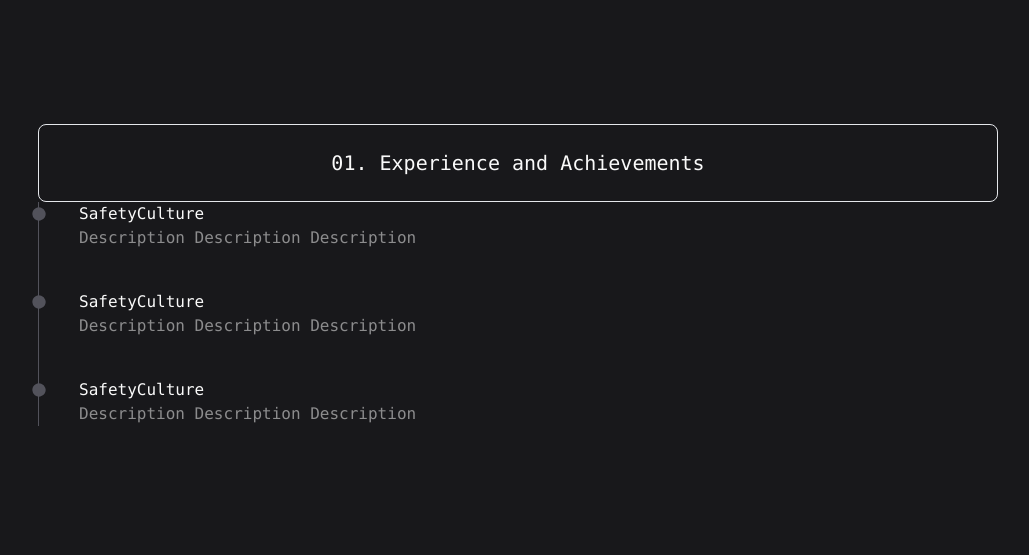
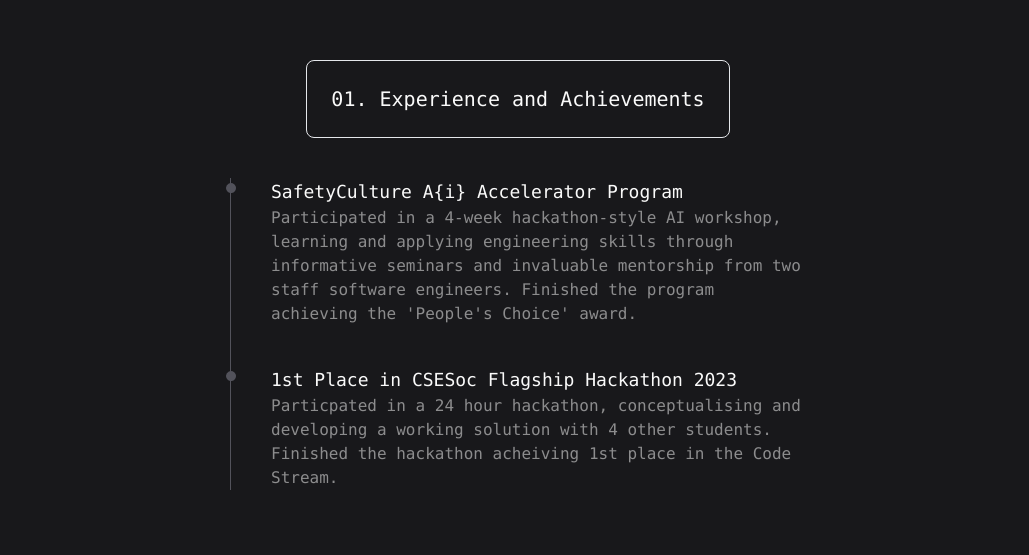
Before and after one commit to ddannyll/horizon, a React (Vite) app: page / in a window 1280 px wide. Shown: the part 1925-2480 px from the top of the page, without its empty margins (122-1151 px from the left). Built offline with nearby package versions, Linux system fonts and the light colour scheme.

Commit message:
refactor timeline

```diff
--- a/src/components/Experience.jsx
+++ b/src/components/Experience.jsx
@@ -1,27 +1,22 @@
-import { IconCircle, IconCircleFilled } from "@tabler/icons-react";
 import Header from "./Header";
+import Timeline from "./Timeline";
 
 export default function Experience () {
-   return <section className="container mx-auto min-h-screen flex flex-col justify-center align-center">
+   return <section className="container mx-auto min-h-screen flex flex-col justify-center items-center gap-10">
     <Header>
       01. Experience and Achievements
     </Header>
-    <ul className="border-l border-zinc-600 flex flex-col gap-10">
-      <li className="relative ml-10">
-        <h3>SafetyCulture</h3>
-        <p className="text-white/50">Description Description Description </p>
-        <IconCircleFilled className="text-zinc-600 absolute w-4 h-4 -left-10 top-1 -translate-x-1/2"></IconCircleFilled>
-      </li>
-      <li className="relative ml-10">
-        <h3>SafetyCulture</h3>
-        <p className="text-white/50">Description Description Description </p>
-        <IconCircleFilled className="text-zinc-600 absolute w-4 h-4 -left-10 top-1 -translate-x-1/2"></IconCircleFilled>
-      </li>
-      <li className="relative ml-10">
-        <h3>SafetyCulture</h3>
-        <p className="text-white/50">Description Description Description </p>
-        <IconCircleFilled className="text-zinc-600 absolute w-4 h-4 -left-10 top-1 -translate-x-1/2"></IconCircleFilled>
-      </li>
-    </ul>
+    <Timeline
+      nodes={[
+        {
+          title: "SafetyCulture A{i} Accelerator Program",
+          description: "Participated in a 4-week hackathon-style AI workshop, learning and applying engineering skills through informative seminars and invaluable mentorship from two staff software engineers. Finished the program achieving the 'People's Choice' award."
+        },
+        {
+          title: "1st Place in CSESoc Flagship Hackathon 2023",
+          description:"Particpated in a 24 hour hackathon, conceptualising and developing a working solution with 4 other students. Finished the hackathon acheiving 1st place in the Code Stream."
+        }
+      ]}
+    />
   </section>
 }
--- /dev/null
+++ b/src/components/Timeline.jsx
@@ -0,0 +1,14 @@
+import { IconCircleFilled } from "@tabler/icons-react"
+import {cn} from "../lib/util"
+
+export default function Timeline({nodes, className}) {
+  return <ul className={cn("max-w-xl border-l border-zinc-600 flex flex-col gap-10", className)}>
+    {nodes?.map((node) => {
+      return <li key={node.title} className="relative ml-10">
+        <h3 className="text-lg">{node.title}</h3>
+        <p className="text-white/50">{node.description}</p>
+        <IconCircleFilled className="text-zinc-600 absolute w-3 h-3 -left-10 top-1 -translate-x-1/2"/>
+      </li>
+      })}
+  </ul>
+}
--- a/src/lib/util.js
+++ b/src/lib/util.js
@@ -1,3 +1,3 @@
-import clsx, { ClassValue } from 'clsx'
+import clsx from 'clsx'
 import { twMerge } from 'tailwind-merge'
 export const cn = (...classes) => twMerge(clsx(...classes))
```
